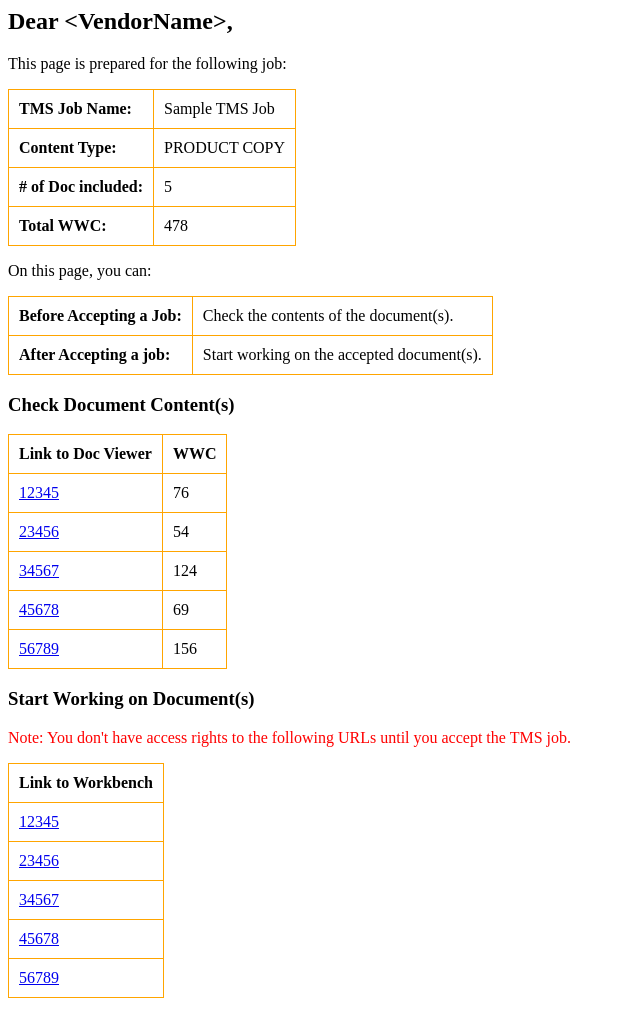
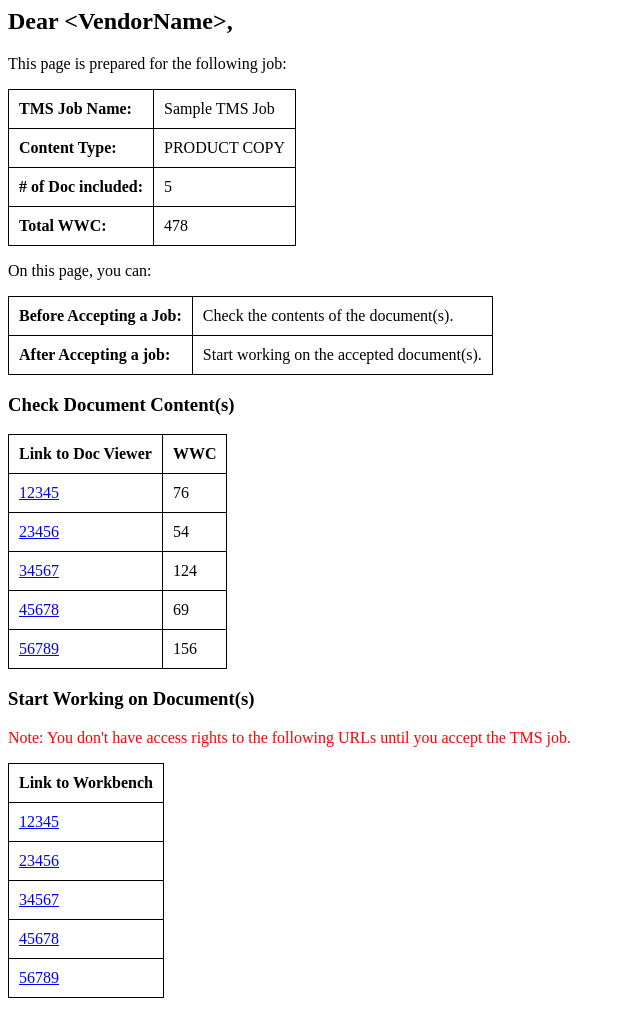
Before and after one commit to KS-Lionbrige/sample-page, a plain HTML site: page index.html in a window 1280 px wide. Shown: the whole page, without its empty margins (0-640 px from the left). Drawn offline with Linux system fonts and the light colour scheme.

Commit message:
Table update

```diff
--- a/index.html
+++ b/index.html
@@ -5,7 +5,7 @@
     border-collapse: collapse;
   }
   th, td {
-    border: 1px solid orange;
+    border: 1px solid black;
     padding: 10px;
     text-align: left;
   }
@@ -34,7 +34,7 @@
 </tbody>
 </table>
 <p>On this page, you can:</p>
-<table style="border-color: #000000;" border="Solid">
+<table>
 <tbody>
 <tr>
 <td><strong>Before Accepting a Job:</strong></td>
@@ -47,7 +47,7 @@
 </tbody>
 </table>
 <h3>Check Document Content(s)</h3>
-<table style="border-color: #000000;" border="Solid">
+<table>
 <tbody>
 <tr>
 <td style="text-align: center;"><strong>Link to Doc Viewer</strong></td>
@@ -77,7 +77,7 @@
 </table>
 <h3>Start Working on Document(s)</h3>
 <p><span style="color: #ff0000;">Note: You don't have access rights to the following URLs until you accept the TMS job.</span></p>
-<table border="Solid">
+<table>
 <tbody>
 <tr>
 <td style="text-align: center;"><strong>Link to Workbench</strong></td>
```
